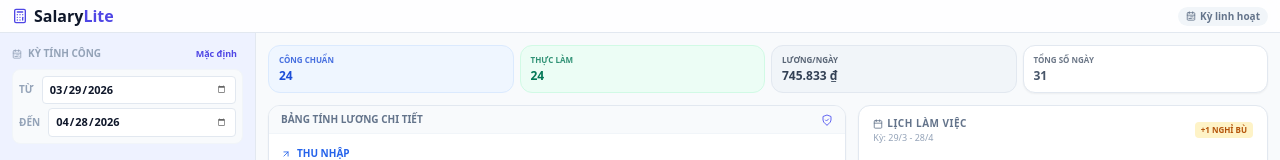
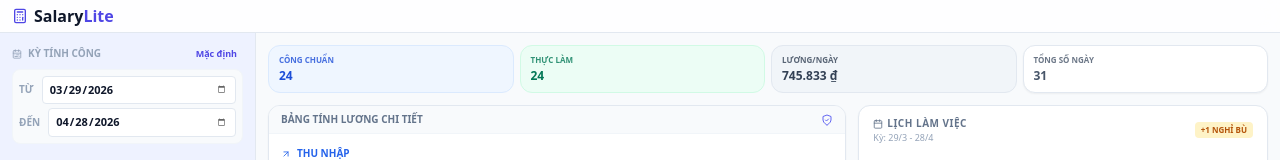
Before and after one commit to duy-ht2026/hrsalary, a React (Create React App) app: page / in a window 1280 px wide. Shown: the top 160 px of the page. Built offline with nearby package versions, Linux system fonts and the light colour scheme.

Commit message:
Change Header in App.js
Removed unnecessary flex class from a div and adjusted the structure.

```diff
--- a/src/App.js
+++ b/src/App.js
@@ -258,13 +258,10 @@ const App = () => {
             <span className="text-base font-bold">Salary<span className="text-indigo-600">Lite</span></span>
           </div>
         </div>
-        <div className="flex items-center gap-1.5">
+        <div className="items-center gap-1.5">
           {isFreelancer && (
             <span className="bg-amber-100 text-amber-700 px-1.5 py-0.5 rounded text-[10px] font-bold border border-amber-200">FREELANCER</span>
           )}
-          <div className="bg-slate-100 px-2 py-0.5 rounded-full text-[10px] font-bold text-slate-500 flex items-center gap-1">
-            <CalendarRange className="w-2.5 h-2.5" /> Kỳ linh hoạt
-          </div>
         </div>
       </header>
 
```
